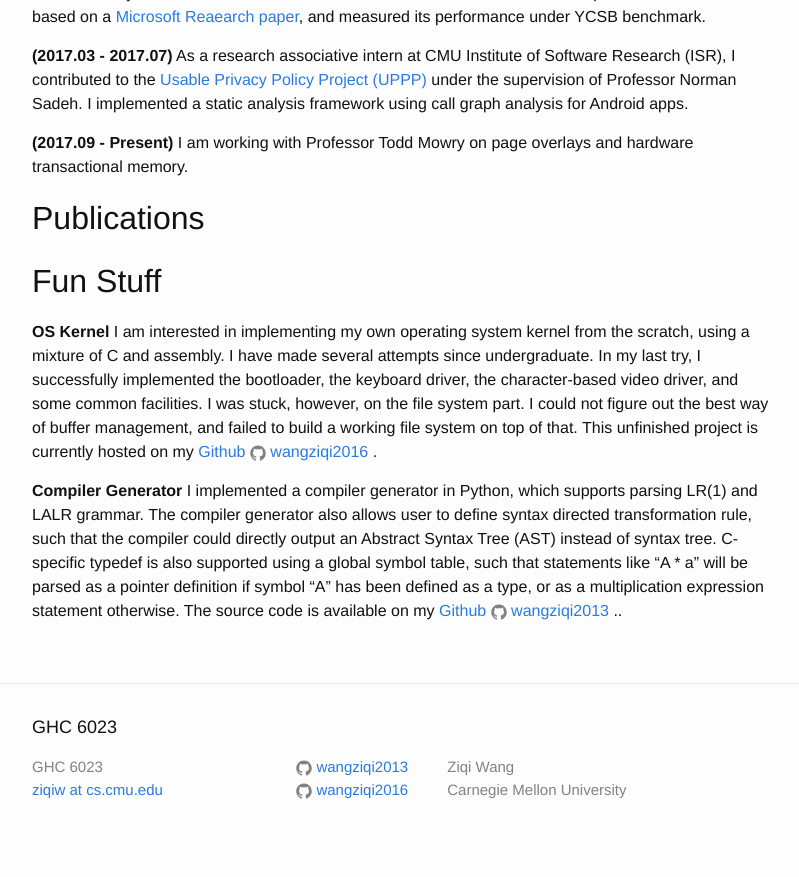
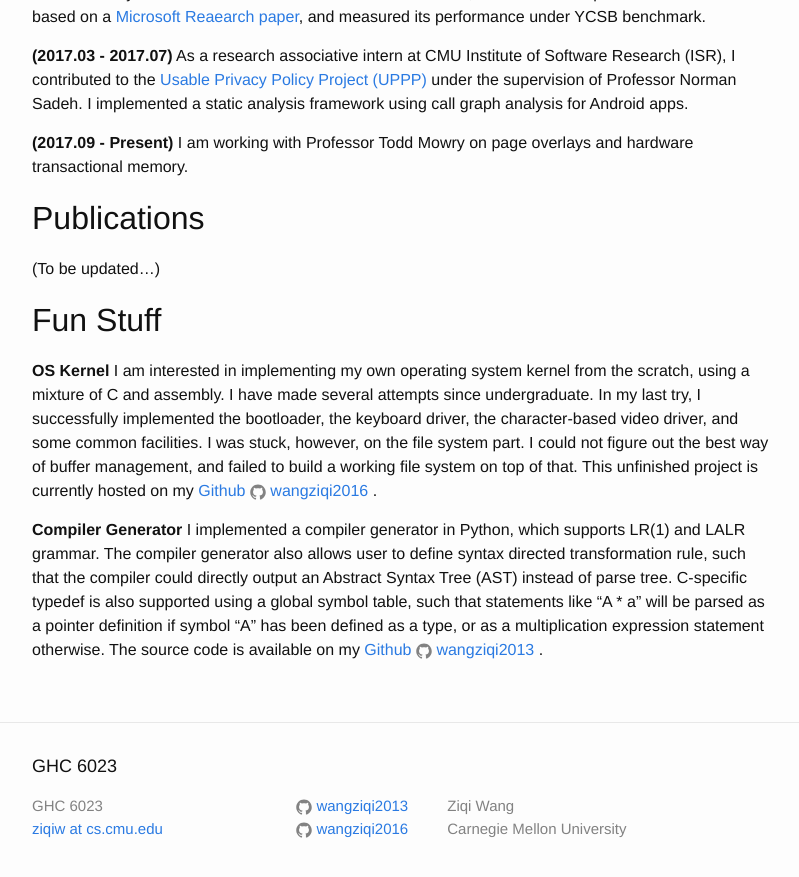
Before and after one commit to wangziqi2013/wangziqi2013.github.io, a Jekyll site: the page built from ziqiw.md, in a window 1280 px wide and 900 px high, scrolled down 642 px. Shown: the top 877 px of the window, without its empty margins (238-1037 px from the left). Built offline with Jekyll 4.4.1, drawn with Linux system fonts in a browser that asks for light colours.

Commit message:
Minor changes on personal information page

```diff
--- a/ziqiw.md
+++ b/ziqiw.md
@@ -37,6 +37,7 @@ I implemented a static analysis framework using call graph analysis for Android
 
 Publications
 ------------
+(To be updated...)
 
 Fun Stuff
 ---------
@@ -47,4 +48,8 @@ however, on the file system part. I could not figure out the best way of buffer
 build a working file system on top of that. This unfinished project is currently hosted on my
 [Github](https://github.com/wangziqi2016/Kernel) {% include icon-github.html username="wangziqi2016" %}.
 
-**Compiler Generator** I implemented a compiler generator in Python, which supports parsing LR(1) and LALR grammar. The compiler generator also allows user to define syntax directed transformation rule, such that the compiler could directly output an Abstract Syntax Tree (AST) instead of syntax tree. C-specific typedef is also supported using a global symbol table, such that statements like "A * a" will be parsed as a pointer definition if symbol "A" has been defined as a type, or as a multiplication expression statement otherwise. The source code is available on my [Github](https://github.com/wangziqi2013/CFront) {% include icon-github.html username="wangziqi2013" %}..
+**Compiler Generator** I implemented a compiler generator in Python, which supports LR(1) and LALR grammar. The compiler generator also
+allows user to define syntax directed transformation rule, such that the compiler could directly output an Abstract Syntax Tree (AST)
+instead of parse tree. C-specific typedef is also supported using a global symbol table, such that statements like "A * a" will be
+parsed as a pointer definition if symbol "A" has been defined as a type, or as a multiplication expression statement otherwise. The
+source code is available on my [Github](https://github.com/wangziqi2013/CFront) {% include icon-github.html username="wangziqi2013" %}.
```
